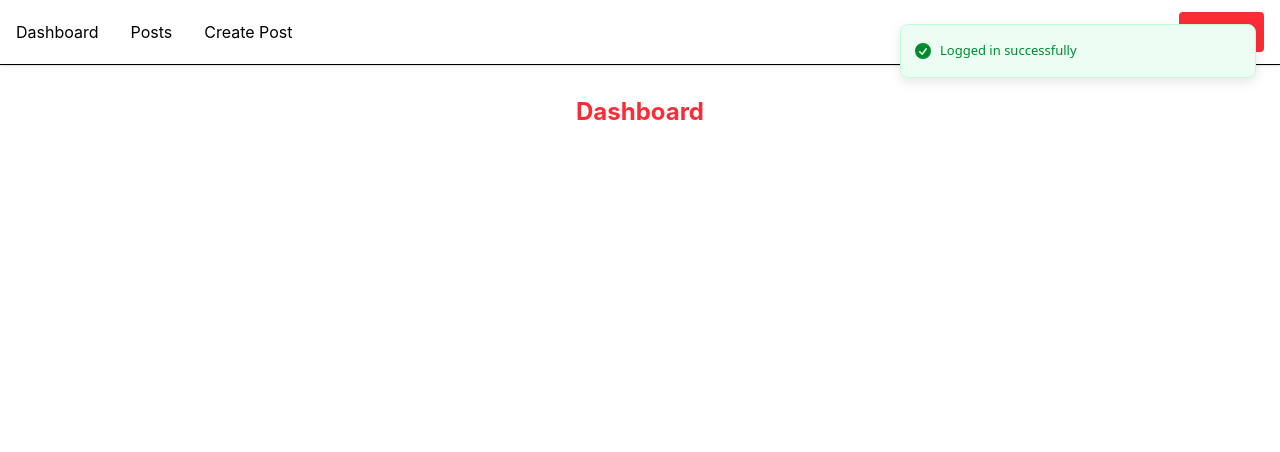
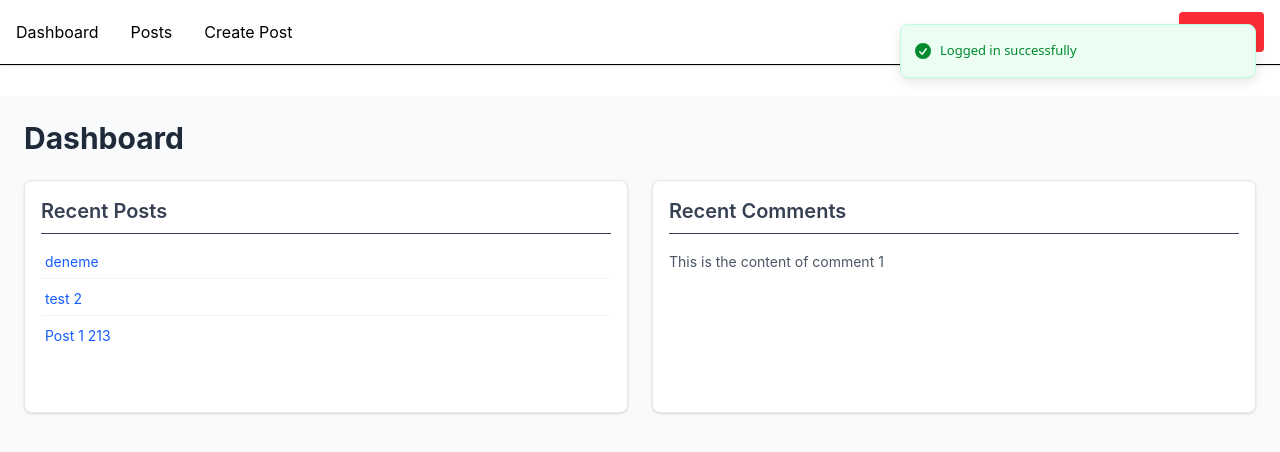
Before and after one commit to sunaycansev/post-view, a React (Vite) app: page /login in a window 1280 px wide. Both pictures are taken after a click on the button "Log In". Shown: the top 452 px of the page. Built offline with nearby package versions, Linux system fonts and the light colour scheme; data requests are answered from the project's data file.

Commit message:
feat: add recent posts and recent comments to dashboard

```diff
--- a/db.json
+++ b/db.json
@@ -5,18 +5,13 @@
       "name": "John Doe",
       "email": "john@doe.com",
       "password": "password",
-      "permissions": [
-        "VIEW_POSTS",
-        "CREATE_POST",
-        "EDIT_POST",
-        "VIEW_COMMENTS"
-      ]
+      "permissions": ["VIEW_POSTS", "CREATE_POST", "EDIT_POST", "VIEW_COMMENTS"]
     }
   ],
   "posts": [
     {
       "id": "1",
-      "title": "Post 1",
+      "title": "Post 1 213",
       "content": "This is the content of post 1sdsadsa",
       "authorId": 1
     },
--- a/src/hooks/usePosts.ts
+++ b/src/hooks/usePosts.ts
@@ -3,9 +3,30 @@ import { Post } from "@/types/post";
 
 interface UsePostsOptions {
   userId?: number;
+  limit?: number;
+  sortBy?: string;
+  order?: "asc" | "desc";
 }
 
-export const usePosts = ({ userId }: UsePostsOptions) => {
+export const usePosts = ({
+  userId,
+  limit,
+  sortBy,
+  order,
+}: UsePostsOptions = {}) => {
+  const queryParams = new URLSearchParams();
+  if (userId) queryParams.append("authorId", String(userId));
+  if (limit) queryParams.append("_limit", String(limit));
+  if (sortBy) queryParams.append("_sort", sortBy);
+  if (order) queryParams.append("_order", order);
+
+  const queryString = queryParams.toString();
+  const url = `${import.meta.env.VITE_API_URL}/posts${
+    queryString ? `?${queryString}` : ""
+  }`;
+
+  const queryKey = ["posts", { userId, limit, sortBy, order }];
+
   const {
     data: posts,
     isLoading,
@@ -13,14 +34,12 @@ export const usePosts = ({ userId }: UsePostsOptions) => {
     error,
     refetch,
   } = useQuery<Post[]>({
-    queryKey: ["posts", { userId }],
+    queryKey,
     queryFn: async () => {
-      const url = `${import.meta.env.VITE_API_URL}/posts?authorId=${userId}`;
-
       const response = await fetch(url);
 
       if (!response.ok) {
-        throw new Error("Failed to fetch posts");
+        throw new Error(`Failed to fetch posts: ${response.statusText}`);
       }
       return response.json();
     },
--- /dev/null
+++ b/src/hooks/useRecentComments.ts
@@ -0,0 +1,24 @@
+import { useQuery } from "@tanstack/react-query";
+import { Comment } from "@/types/comment";
+
+const RECENT_COMMENTS_QUERY_KEY = "recentComments";
+
+export const useRecentComments = (limit: number = 5) => {
+  const queryKey = [RECENT_COMMENTS_QUERY_KEY, limit];
+  const url = `${
+    import.meta.env.VITE_API_URL
+  }/comments?_sort=id&_order=desc&_limit=${limit}`;
+
+  return useQuery<Comment[]>({
+    queryKey,
+    queryFn: async () => {
+      const response = await fetch(url);
+      if (!response.ok) {
+        throw new Error(
+          `Failed to fetch recent comments: ${response.statusText}`
+        );
+      }
+      return response.json();
+    },
+  });
+};
--- a/src/pages/Dashboard.tsx
+++ b/src/pages/Dashboard.tsx
@@ -1,7 +1,108 @@
+import { usePosts } from "@/hooks/usePosts";
+import { useRecentComments } from "@/hooks/useRecentComments";
+import { Post } from "@/types/post";
+import { Comment } from "@/types/comment";
+import { useAuth } from "@/hooks/useAuth";
+import { useNavigator } from "@/services/navigator";
+
+const LoadingIndicator = () => (
+  <p className="text-gray-500 italic">Loading...</p>
+);
+
+const ErrorMessage = ({ message }: { message?: string }) => (
+  <p className="text-red-600">Error: {message || "Failed to load data"}</p>
+);
+
 export const Dashboard = () => {
+  const { user } = useAuth();
+  const navigator = useNavigator();
+
+  const {
+    posts,
+    isLoading: isLoadingPosts,
+    isError: isErrorPosts,
+    error: errorPosts,
+  } = usePosts({ userId: user?.id, limit: 5, sortBy: "id", order: "desc" });
+
+  const {
+    data: comments,
+    isLoading: isLoadingComments,
+    isError: isErrorComments,
+    error: errorComments,
+  } = useRecentComments(5);
+
   return (
-    <div className="flex items-center justify-center">
-      <h1 className="text-2xl font-bold text-red-500">Dashboard</h1>
+    <div className="p-6 space-y-6 bg-gray-50 min-h-screen">
+      <h1 className="text-3xl font-bold text-gray-800">Dashboard</h1>
+
+      <div className="grid grid-cols-1 lg:grid-cols-2 gap-6">
+        <div className="bg-white p-4 rounded-lg shadow border border-gray-200">
+          <h2 className="text-xl font-semibold mb-3 border-b pb-2 text-gray-700">
+            Recent Posts
+          </h2>
+          <div className="min-h-[150px]">
+            {isLoadingPosts ? <LoadingIndicator /> : null}
+            {isErrorPosts ? (
+              <ErrorMessage message={errorPosts?.message} />
+            ) : null}
+            {!isLoadingPosts && !isErrorPosts && (
+              <ul className="space-y-1">
+                {posts.length > 0 ? (
+                  posts.map((post: Post) => (
+                    <li
+                      key={post.id}
+                      className="text-sm text-gray-600 border-b border-gray-100 last:border-b-0 py-1"
+                    >
+                      <button
+                        onClick={() =>
+                          navigator.go("singlePost", { id: post.id })
+                        }
+                        className="w-full text-left truncate px-1 py-0.5 rounded text-blue-600 hover:bg-blue-50 hover:text-blue-800 hover:cursor-pointer"
+                      >
+                        {post.title}
+                      </button>
+                    </li>
+                  ))
+                ) : (
+                  <p className="text-gray-500 text-sm">
+                    No recent posts found.
+                  </p>
+                )}
+              </ul>
+            )}
+          </div>
+        </div>
+
+        <div className="bg-white p-4 rounded-lg shadow border border-gray-200">
+          <h2 className="text-xl font-semibold mb-3 border-b pb-2 text-gray-700">
+            Recent Comments
+          </h2>
+          <div className="min-h-[150px]">
+            {isLoadingComments ? <LoadingIndicator /> : null}
+            {isErrorComments ? (
+              <ErrorMessage message={errorComments?.message} />
+            ) : null}
+            {!isLoadingComments && !isErrorComments && comments && (
+              <ul className="space-y-2">
+                {comments.length > 0 ? (
+                  comments.map((comment: Comment) => (
+                    <li
+                      key={comment.id}
+                      className="text-sm text-gray-600 border-b border-gray-100 last:border-b-0 py-1.5"
+                    >
+                      {comment.content}
+                    </li>
+                  ))
+                ) : (
+                  <p className="text-gray-500 text-sm">
+                    No recent comments found.
+                  </p>
+                )}
+              </ul>
+            )}
+          </div>
+        </div>
+      </div>
     </div>
   );
 };
```
